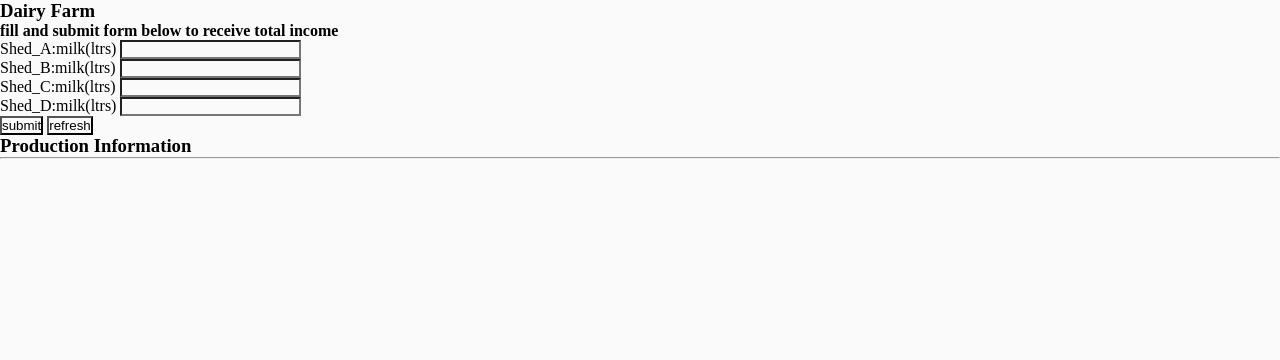
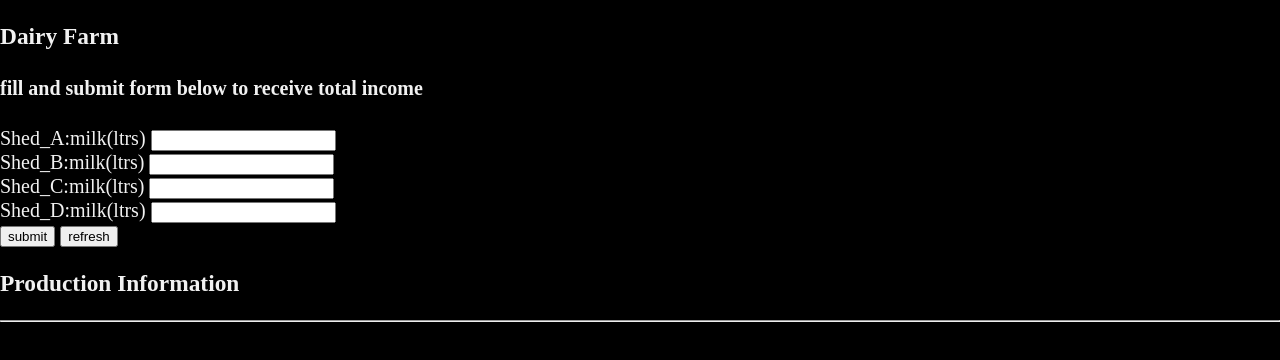
Before and after one commit to michael-mbugua/Dairy-farm, a plain HTML site: page index.html in a window 1280 px wide. Drawn offline with Linux system fonts and the light colour scheme.

Commit message:
style the body

```diff
--- a/css/style.css
+++ b/css/style.css
@@ -1,11 +1,13 @@
-*{
-    /* background-image: url("/images/cow2.jpg"); */
-    background-color: #fafafa;
-    padding: 0;
-    margin: 0;
-}
+
 body{
-    height: 100vh;
+    margin: 0px;
+    padding: 0px;
+    color: #f1f1f1;
+    background-color: black;
+    font-family: 'hack';
+    font-size: 20px;
+    box-sizing: border-box;
+
 }
 .main{
     display: flex;
```
